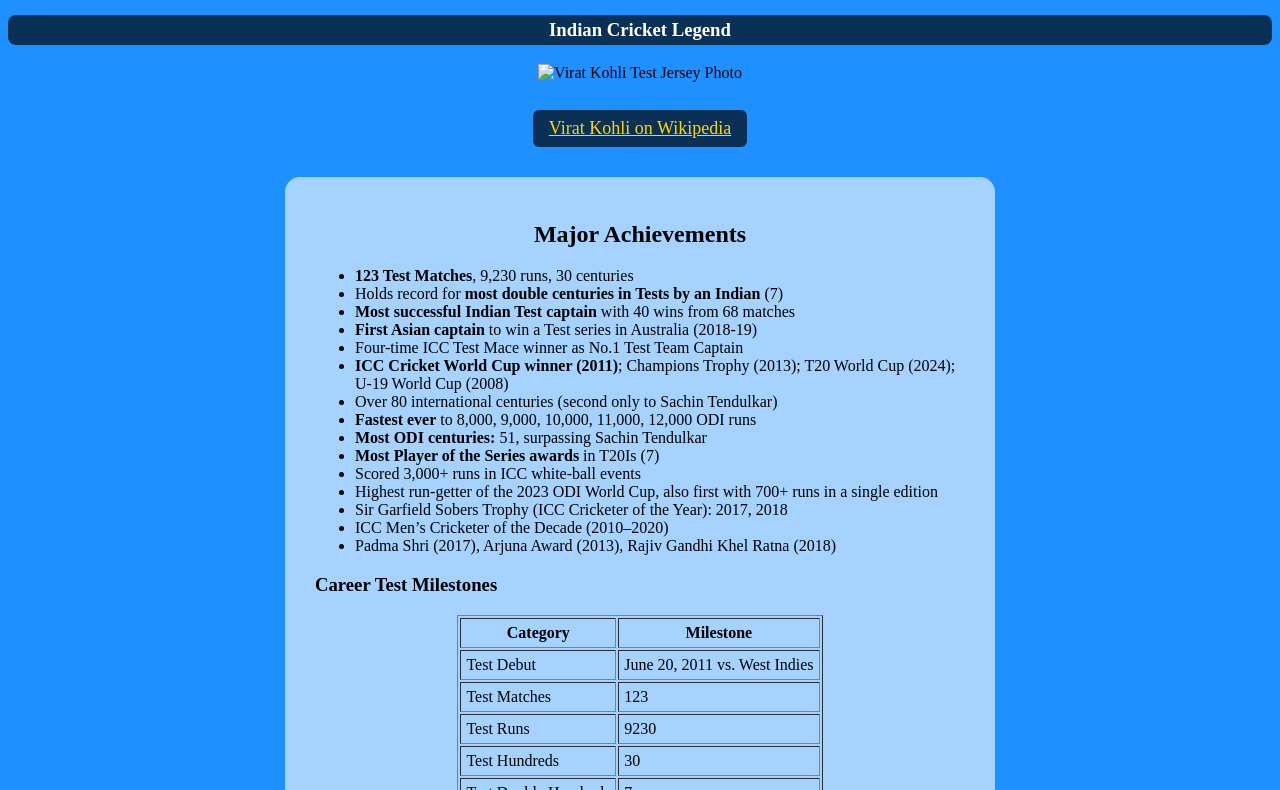
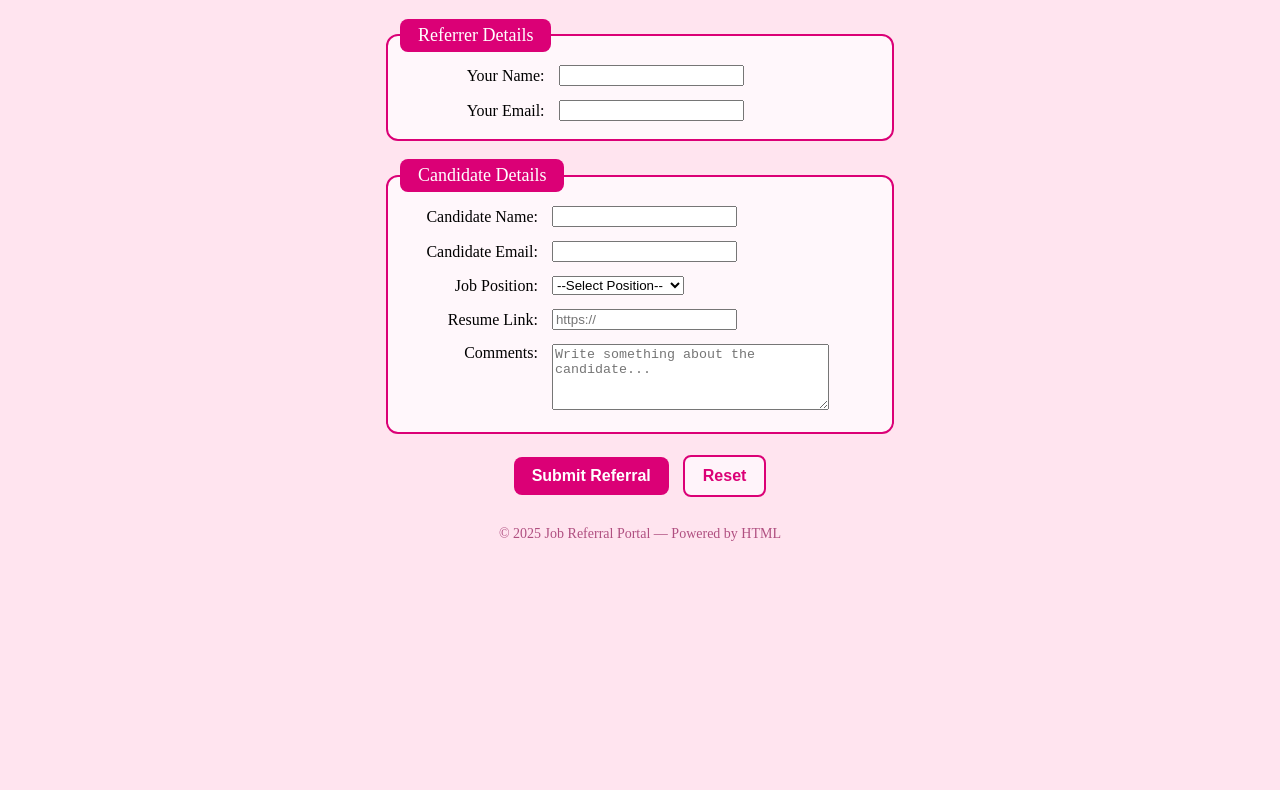
Before and after one commit to SaranPrabhu/WebTech-LaB, a plain HTML site: page index.html in a window 1280 px wide. Shown: the part 85-875 px from the top of the page. After the commit the page ends 800 px from the top, so only its background shows below. Drawn offline with Linux system fonts and the light colour scheme.

Commit message:
Add files via upload
Exp2_JobReferal_Form

```diff
--- a/index.html
+++ b/index.html
@@ -1,77 +1,77 @@
 <!DOCTYPE html>
 <html>
   <head>
-    <title>Virat Kohli — Achievements</title>
+    <title>Job Referral Form</title>
   </head>
-  <body bgcolor="#1e90ff">
+  <body bgcolor="#ffe4ef">
     <center>
-    <h1 style="color:white; background:#000A; padding:10px; border-radius:8px;">Virat Kohli</h1>
-    <h3 style="color:#fff; background:#000A; padding:4px 12px; border-radius:8px;">Indian Cricket Legend </h3>
-
-      <!-- Display the local KING.jpg image here -->
-      <img src="KING.jpg" width="260" alt="Virat Kohli Test Jersey Photo">
-      <br><br>
-      <!-- Wikipedia Link -->
-      <a href="https://en.wikipedia.org/wiki/Virat_Kohli" target="_blank" style="color: #FFD700; font-size: 18px; text-decoration: underline; background: #000A; padding: 8px 16px; border-radius: 6px; display: inline-block; margin-top: 10px;">
-        Virat Kohli on Wikipedia
-      </a>
-    </center>
-
-    <div style="margin: 30px auto; max-width: 650px; background: #fff9; padding: 24px 30px; border-radius: 15px;">
-      <h2 style="text-align:center;">Major Achievements</h2>
-      <ul>
-        <li><b>123 Test Matches</b>, 9,230 runs, 30 centuries</li>
-        <li>Holds record for <b>most double centuries in Tests by an Indian</b> (7)</li>
-        <li><b>Most successful Indian Test captain</b> with 40 wins from 68 matches</li>
-        <li><b>First Asian captain</b> to win a Test series in Australia (2018-19)</li>
-        <li>Four-time ICC Test Mace winner as No.1 Test Team Captain</li>
-        <li><b>ICC Cricket World Cup winner (2011)</b>; Champions Trophy (2013); T20 World Cup (2024); U-19 World Cup (2008)</li>
-        <li>Over 80 international centuries (second only to Sachin Tendulkar)</li>
-        <li><b>Fastest ever</b> to 8,000, 9,000, 10,000, 11,000, 12,000 ODI runs</li>
-        <li><b>Most ODI centuries:</b> 51, surpassing Sachin Tendulkar</li>
-        <li><b>Most Player of the Series awards</b> in T20Is (7)</li>
-        <li>Scored 3,000+ runs in ICC white-ball events</li>
-        <li>Highest run-getter of the 2023 ODI World Cup, also first with 700+ runs in a single edition</li>
-        <li>Sir Garfield Sobers Trophy (ICC Cricketer of the Year): 2017, 2018</li>
-        <li>ICC Men’s Cricketer of the Decade (2010–2020)</li>
-        <li>Padma Shri (2017), Arjuna Award (2013), Rajiv Gandhi Khel Ratna (2018)</li>
-      </ul>
-      <h3>Career Test Milestones</h3>
-      <table border="1" cellpadding="5" style="margin:auto">
+      <h1 style="color:#db0076; background:#fff4fa; padding:12px 36px; border-radius:15px; letter-spacing:2px; text-shadow:1px 1px 4px #d6b5cb;">Job Referral Form</h1>
+      <form>
+        <fieldset style="border:2px solid #db0076; border-radius:12px; width:480px; background:#fff7fb;">
+          <legend style="color:#fff; background:#db0076; border-radius:8px; padding:6px 18px; font-size:18px;">Referrer Details</legend>
+          <table cellpadding="6" style="width:100%;">
             <tr>
-          <th>Category</th>
-          <th>Milestone</th>
+              <td align="right"><label for="referrerName">Your Name:</label></td>
+              <td><input type="text" id="referrerName" name="referrerName" required></td>
             </tr>
             <tr>
-          <td>Test Debut</td>
-          <td>June 20, 2011 vs. West Indies</td>
+              <td align="right"><label for="referrerEmail">Your Email:</label></td>
+              <td><input type="email" id="referrerEmail" name="referrerEmail" required></td>
+            </tr>
+          </table>
+        </fieldset>
+        <br>
+        <fieldset style="border:2px solid #db0076; border-radius:12px; width:480px; background:#fff7fb;">
+          <legend style="color:#fff; background:#db0076; border-radius:8px; padding:6px 18px; font-size:18px;">Candidate Details</legend>
+          <table cellpadding="6" style="width:100%;">
+            <tr>
+              <td align="right"><label for="candidateName">Candidate Name:</label></td>
+              <td><input type="text" id="candidateName" name="candidateName" required></td>
             </tr>
             <tr>
-          <td>Test Matches</td>
-          <td>123</td>
+              <td align="right"><label for="candidateEmail">Candidate Email:</label></td>
+              <td><input type="email" id="candidateEmail" name="candidateEmail" required></td>
             </tr>
             <tr>
-          <td>Test Runs</td>
-          <td>9230</td>
+              <td align="right"><label for="position">Job Position:</label></td>
+              <td>
+                <select id="position" name="position" required>
+                  <option value="">--Select Position--</option>
+                  <option>Software Engineer</option>
+                  <option>Data Analyst</option>
+                  <option>Product Manager</option>
+                  <option>Marketing</option>
+                  <option>Other</option>
+                </select>
+              </td>
             </tr>
             <tr>
-          <td>Test Hundreds</td>
-          <td>30</td>
+              <td align="right"><label for="resume">Resume Link:</label></td>
+              <td><input type="url" id="resume" name="resume" placeholder="https://"></td>
             </tr>
             <tr>
-          <td>Test Double Hundreds</td>
-          <td>7</td>
-        </tr>
-        <tr>
-          <td>Highest Score</td>
-          <td>254*</td>
+              <td align="right" valign="top"><label for="comments">Comments:</label></td>
+              <td>
+                <textarea id="comments" name="comments" rows="4" cols="32" placeholder="Write something about the candidate..."></textarea>
+              </td>
             </tr>
           </table>
-    </div>
-
-    <center>
-      <footer style="color: #fff; background: #000A; display:inline-block; margin-top:30px; padding:10px; border-radius:6px;">
-        &copy; 2025 Virat Kohli Fan Page
+        </fieldset>
+        <br>
+        <table style="margin:auto;">
+          <tr>
+            <td>
+              <button type="submit" style="background:#db0076; color:white; padding:10px 18px; border-radius:8px; border:none; font-size:16px; cursor:pointer;"><b>Submit Referral</b></button>
+            </td>
+            <td>
+              <button type="reset" style="background:#fff4fa; color:#db0076; padding:10px 18px; border-radius:8px; border:2px solid #db0076; font-size:16px; margin-left:10px; cursor:pointer;"><b>Reset</b></button>
+            </td>
+          </tr>
+        </table>
+      </form>
+      <br>
+      <footer style="color:#b04f80; font-size:14px; padding:8px;">
+        &copy; 2025 Job Referral Portal &mdash; Powered by HTML
       </footer>
     </center>
   </body>
```
Lines whose indentation alone changed are shown as unchanged.
